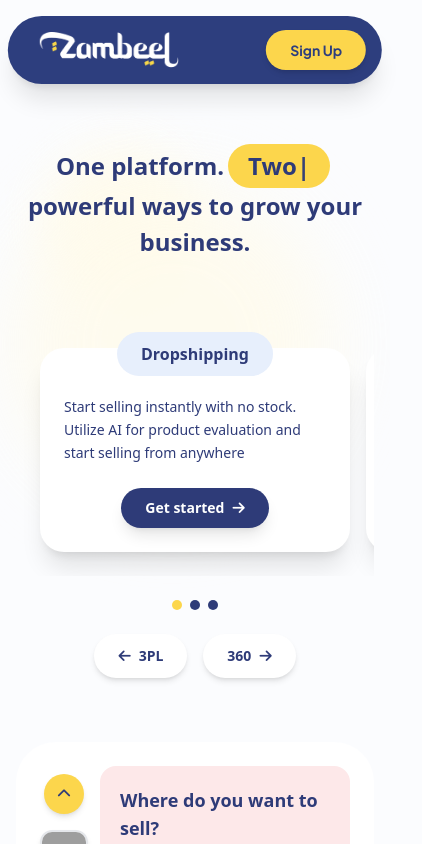
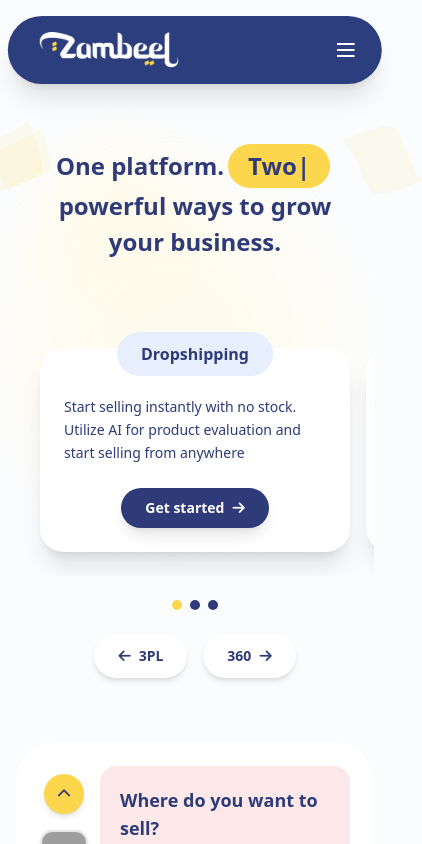
Before and after one commit to uzairhassan375/Zambeel-new-website, a React (Vite) app: page / in a window 390 px wide. Shown: the top 844 px of the page, 422 px wide, since content can reach past the window. Built offline with nearby package versions, Linux system fonts and the light colour scheme; grey boxes are pictures that could not be loaded.

Commit message:
fixed chnages

```diff
--- a/src/components/Header.jsx
+++ b/src/components/Header.jsx
@@ -1,11 +1,29 @@
 import { useState } from "react";
-import { Link } from "react-router-dom";
+import { Link, useNavigate, useLocation } from "react-router-dom";
 import white_logoImage from "../white_logo.png";
 
 export default function Header() {
   const [showServicesDropdown, setShowServicesDropdown] = useState(false);
+  const [showMobileMenu, setShowMobileMenu] = useState(false);
+  const navigate = useNavigate();
+  const location = useLocation();
+
+  const handleSectionClick = (sectionId) => {
+    setShowMobileMenu(false);
+    if (location.pathname !== "/") {
+      navigate("/", { state: { scrollTo: sectionId } });
+    } else {
+      setTimeout(() => {
+        const element = document.getElementById(sectionId);
+        if (element) {
+          element.scrollIntoView({ behavior: "smooth" });
+        }
+      }, 50);
+    }
+  };
 
   return (
+    <>
       <nav className="w-[96%] max-w-[1400px] bg-[#2D3E7E] rounded-full px-4 md:px-6 py-3 flex justify-between items-center shadow-xl fixed top-4 left-1/2 transform -translate-x-1/2 z-50 mx-auto">
         <div className="flex items-center gap-3 pl-4">
           <Link to="/" className="mt-1">
@@ -57,15 +75,24 @@ export default function Header() {
             </div>
           )}
         </div>
-        <a href="#where-to-sell" className="hover:text-yellow-300 transition">
+        <button
+          onClick={() => handleSectionClick("where-to-sell")}
+          className="hover:text-yellow-300 transition cursor-pointer"
+        >
           Where can you sell?
-        </a>
-        <a href="#why-zambeel" className="hover:text-yellow-300 transition">
+        </button>
+        <button
+          onClick={() => handleSectionClick("why-zambeel")}
+          className="hover:text-yellow-300 transition cursor-pointer"
+        >
           Why Zambeel?
-        </a>
-        <a href="/#reviews" className="hover:text-yellow-300 transition">
+        </button>
+        <button
+          onClick={() => handleSectionClick("reviews")}
+          className="hover:text-yellow-300 transition cursor-pointer"
+        >
           Reviews
-        </a>
+        </button>
         <Link to="/team" className="hover:text-yellow-300 transition">
           Our Team
         </Link>
@@ -81,9 +108,132 @@ export default function Header() {
           Sign Up
         </button>
       </div>
-      <button className="md:hidden bg-[#FCD64C] text-[#2D3E7E] px-6 py-2.5 rounded-full text-sm font-bold whitespace-nowrap shadow-md">
+        <button
+          onClick={() => setShowMobileMenu(!showMobileMenu)}
+          className="lg:hidden text-white p-2"
+          aria-label="Toggle menu"
+        >
+          <svg
+            className="w-6 h-6"
+            fill="none"
+            stroke="currentColor"
+            viewBox="0 0 24 24"
+          >
+            {showMobileMenu ? (
+              <path
+                strokeLinecap="round"
+                strokeLinejoin="round"
+                strokeWidth={2}
+                d="M6 18L18 6M6 6l12 12"
+              />
+            ) : (
+              <path
+                strokeLinecap="round"
+                strokeLinejoin="round"
+                strokeWidth={2}
+                d="M4 6h16M4 12h16M4 18h16"
+              />
+            )}
+          </svg>
+        </button>
+        <button className="hidden md:block lg:hidden bg-[#FCD64C] text-[#2D3E7E] px-6 py-2.5 rounded-full text-sm font-bold whitespace-nowrap shadow-md">
           Sign Up
         </button>
       </nav>
+
+      {/* Mobile Menu */}
+      {showMobileMenu && (
+        <div className="lg:hidden fixed top-20 left-1/2 transform -translate-x-1/2 w-[96%] max-w-[1400px] bg-[#2D3E7E] rounded-2xl shadow-2xl z-40 mt-2 overflow-hidden">
+          <div className="flex flex-col p-6 space-y-4">
+            <div className="relative">
+              <button
+                onClick={() => setShowServicesDropdown(!showServicesDropdown)}
+                className="w-full flex items-center justify-between text-white text-[15px] font-medium py-3 hover:text-[#FCD64C] transition"
+              >
+                <span>Services</span>
+                <svg
+                  className={`w-4 h-4 transition-transform ${
+                    showServicesDropdown ? "rotate-180" : ""
+                  }`}
+                  fill="currentColor"
+                  viewBox="0 0 20 20"
+                >
+                  <path
+                    fillRule="evenodd"
+                    d="M5.293 7.293a1 1 0 011.414 0L10 10.586l3.293-3.293a1 1 0 111.414 1.414l-4 4a1 1 0 01-1.414 0l-4-4a1 1 0 010-1.414z"
+                    clipRule="evenodd"
+                  />
+                </svg>
+              </button>
+              {showServicesDropdown && (
+                <div className="mt-2 pl-4 space-y-2">
+                  <a
+                    href="#"
+                    className="block text-white/80 hover:text-[#FCD64C] transition py-2 text-sm"
+                  >
+                    Dropshipping
+                  </a>
+                  <a
+                    href="#"
+                    className="block text-white/80 hover:text-[#FCD64C] transition py-2 text-sm"
+                  >
+                    Zambeel 3PL
+                  </a>
+                  <a
+                    href="#"
+                    className="block text-white/80 hover:text-[#FCD64C] transition py-2 text-sm"
+                  >
+                    Zambeel 360
+                  </a>
+                </div>
+              )}
+            </div>
+            <button
+              onClick={() => handleSectionClick("where-to-sell")}
+              className="text-white text-[15px] font-medium py-3 hover:text-[#FCD64C] transition text-left w-full"
+            >
+              Where can you sell?
+            </button>
+            <button
+              onClick={() => handleSectionClick("why-zambeel")}
+              className="text-white text-[15px] font-medium py-3 hover:text-[#FCD64C] transition text-left w-full"
+            >
+              Why Zambeel?
+            </button>
+            <Link
+              to="/about"
+              onClick={() => setShowMobileMenu(false)}
+              className="text-white text-[15px] font-medium py-3 hover:text-[#FCD64C] transition"
+            >
+              About Us
+            </Link>
+            <Link
+              to="/team"
+              onClick={() => setShowMobileMenu(false)}
+              className="text-white text-[15px] font-medium py-3 hover:text-[#FCD64C] transition"
+            >
+              Our Team
+            </Link>
+            <button
+              onClick={() => handleSectionClick("reviews")}
+              className="text-white text-[15px] font-medium py-3 hover:text-[#FCD64C] transition text-left w-full"
+            >
+              Reviews
+            </button>
+            <div className="pt-4 border-t border-white/20">
+              <a
+                href="#"
+                className="block text-white text-[15px] font-medium py-3 hover:text-[#FCD64C] transition"
+              >
+                Sign In
+              </a>
+              <button className="w-full bg-[#FCD64C] text-[#2D3E7E] px-6 py-3 rounded-full text-sm font-bold mt-2">
+                Sign Up
+              </button>
+            </div>
+          </div>
+        </div>
+      )}
+    </>
   );
 }
--- a/src/pages/HomePage.jsx
+++ b/src/pages/HomePage.jsx
@@ -1,7 +1,11 @@
 import { useState, useEffect, useRef } from "react";
+import { useLocation } from "react-router-dom";
 import blue_logoImage from "../blue_logo.png";
+import bg1Image from "../assets/bg-1.png";
+import bg2Image from "../assets/bg-2.png";
 
 export default function HomePage() {
+  const location = useLocation();
   const [selectedCountry, setSelectedCountry] = useState("Qatar");
   const [currentReviewIndex, setCurrentReviewIndex] = useState(0);
   const [showAllFeatures, setShowAllFeatures] = useState(false);
@@ -143,6 +147,29 @@ export default function HomePage() {
     return () => clearInterval(interval);
   }, []);
 
+  // Handle scroll to section on page load
+  useEffect(() => {
+    const scrollToSection = (sectionId) => {
+      setTimeout(() => {
+        const element = document.getElementById(sectionId);
+        if (element) {
+          element.scrollIntoView({ behavior: "smooth" });
+        }
+      }, 300);
+    };
+
+    // Check for hash in URL
+    const hash = window.location.hash;
+    if (hash) {
+      scrollToSection(hash.substring(1));
+    }
+
+    // Check for navigation state
+    if (location.state?.scrollTo) {
+      scrollToSection(location.state.scrollTo);
+    }
+  }, [location]);
+
   const services = [
     {
       title: "Dropshipping",
@@ -211,15 +238,35 @@ export default function HomePage() {
         <div className="absolute top-0 left-[10%] w-40 h-40 bg-[#FFFBEB] rounded-full blur-xl -z-10 rotate-12 transform opacity-80"></div>
         <div className="absolute top-10 right-[15%] w-80 h-80 bg-[#FFFBEB] rounded-full blur-2xl -z-10 opacity-80"></div>
 
-        <div className="text-center mb-16">
-          <div className="mb-8 hidden md:flex justify-center">
+        <div className="text-center mb-16 relative">
+          <div className="mb-8 hidden md:flex justify-center relative items-center">
             <img
               src={blue_logoImage}
               alt="Zambeel Logo"
-              className="h-16 md:h-20 object-contain"
+              className="h-16 md:h-20 object-contain relative"
+              style={{ zIndex: 2 }}
             />
           </div>
-          <h1 className="text-[#2E3B78] text-2xl md:text-[1.75rem] font-bold leading-normal">
+          <div className="relative inline-block px-4">
+            <img
+              src={bg2Image}
+              alt="Background decoration"
+              className="absolute -top-6 -left-12 md:-top-8 md:-left-20 w-20 h-20 md:w-28 md:h-28 object-contain"
+              style={{ zIndex: 2, opacity: 0.9 }}
+            />
+            <img
+              src={bg2Image}
+              alt="Background decoration"
+              className="absolute -top-4 -left-6 md:-top-6 md:-left-8 w-16 h-16 md:w-24 md:h-24 object-contain"
+              style={{ zIndex: 2, opacity: 0.9 }}
+            />
+            <img
+              src={bg1Image}
+              alt="Background decoration"
+              className="absolute -top-6 -right-12 md:-top-8 md:-right-20 w-20 h-20 md:w-28 md:h-28 object-contain"
+              style={{ zIndex: 2, opacity: 0.9 }}
+            />
+            <h1 className="text-[#2E3B78] text-2xl md:text-[1.75rem] font-bold leading-normal relative" style={{ zIndex: 3 }}>
               One platform.
               <span className="bg-[#FCD64C] px-5 py-1 rounded-full mx-1 inline-block min-w-[80px] text-center">
                 {numberText}
@@ -227,6 +274,7 @@ export default function HomePage() {
               </span>
               powerful ways to grow your business.
             </h1>
+          </div>
         </div>
 
         <div className="md:hidden w-full relative">
@@ -564,8 +612,8 @@ export default function HomePage() {
             </p>
           </div>
 
-          <div className="hidden lg:flex gap-6 h-[500px] justify-center">
-            <div className="bg-white border border-gray-200 rounded-[32px] p-8 shadow-md flex flex-col justify-between w-[270px] h-full">
+          <div className="hidden lg:flex gap-4 h-[500px] justify-center">
+            <div className="bg-white border border-gray-200 rounded-[48px] p-8 shadow-md flex flex-col justify-between w-[320px] h-full">
               <div className="flex flex-col gap-10 h-full">
                 <div className="flex items-center gap-4">
                   <div className="w-20 h-20 rounded-full bg-[#E6E9F5] text-[#344579] flex items-center justify-center text-3xl shrink-0">
@@ -640,12 +688,12 @@ export default function HomePage() {
                     desc: "Start your Ecommerce business anywhere without registration.",
                   },
                   {
-                    img: "https://images.unsplash.com/photo-1556742049-0cfed4f7a07d?w=600",
+                    img: "https://images.unsplash.com/photo-1554224155-6726b3ff858f?w=600&h=600&fit=crop",
                     title: "Cash on Delivery",
                     desc: "Scale easily with COD—no payment gateway needed.",
                   },
                   {
-                    img: "https://images.unsplash.com/photo-1551288049-bebda4e38f71?w=600",
+                    img: "https://images.unsplash.com/photo-1677442136019-21780ecad995?w=600&h=600&fit=crop",
                     title: "AI Enabled Economy",
                     desc: "Use our AI tools to accelerate your work.",
                   },
```
Also changed, not shown: src/assets/bg-1.png (added), src/assets/bg-2.png (added). Lines whose indentation alone changed are shown as unchanged.
